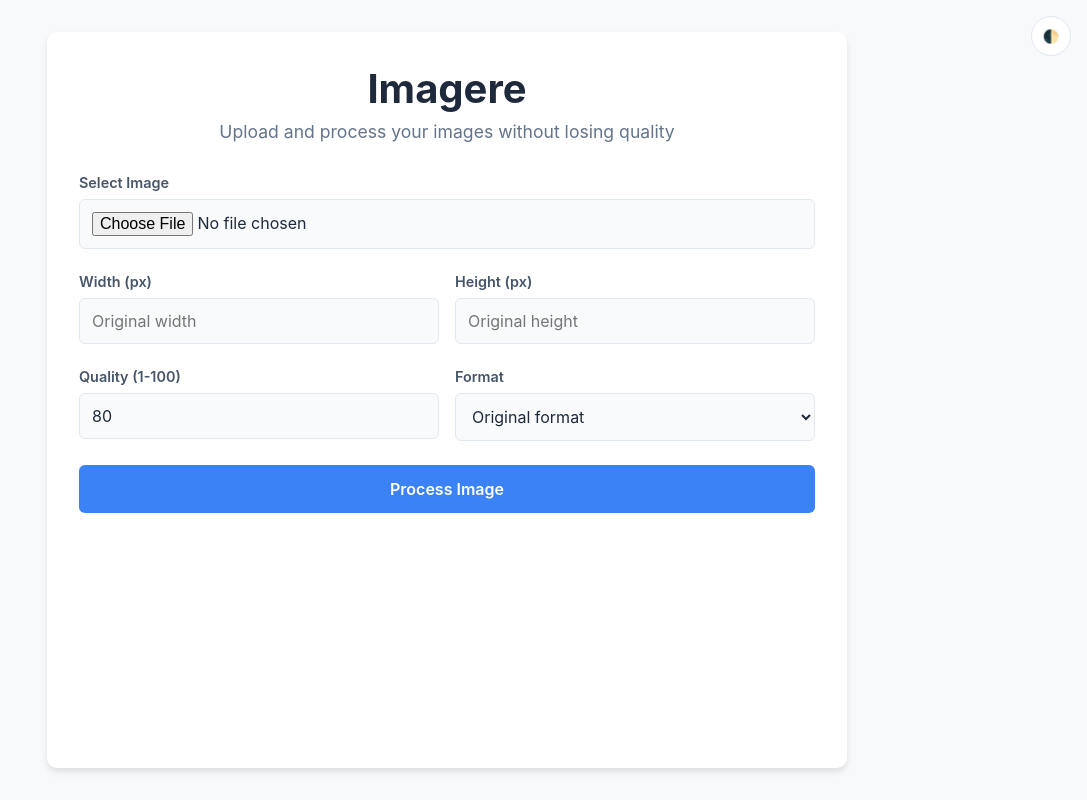
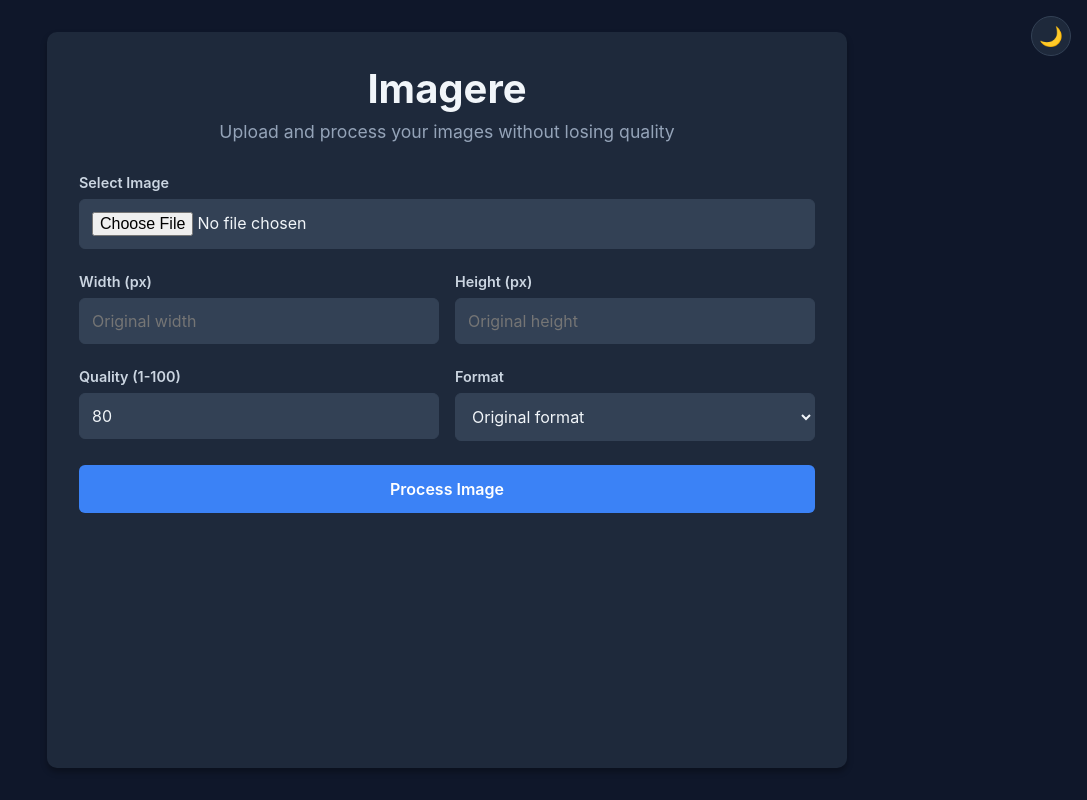
Before and after one commit to onurtaskirancom/imagere, a Next.js app: page / in a window 1280 px wide. Shown: the whole page, without its empty margins (193-1280 px from the left). Built offline with nearby package versions, Linux system fonts and the light colour scheme.

Commit message:
fix: dark mode issue

```diff
--- a/next.config.mjs
+++ b/next.config.mjs
@@ -1,17 +1,35 @@
 /** @type {import('next').NextConfig} */
 const nextConfig = {
-  api: {
-    bodyParser: {
-      sizeLimit: '10mb',
-    },
-    responseLimit: '10mb',
+  webpack: (config) => {
+    // Webpack konfigürasyonu - önemli: config mutlaka döndürülmeli
+    return config;
   },
+  // Server Actions için boyut limiti
   experimental: {
-    serverExternalPackages: ['sharp'],
     serverActions: {
-      bodySizeLimit: '10mb',
-    },
+      bodySizeLimit: '10mb'
+    }
+  },
+  // Sharp paketi için harici paket desteği
+  serverExternalPackages: ['sharp'],
+  // Image optimizasyonu için domain ayarları
+  images: {
+    domains: ['localhost'],
+  },
+  // API route'ları için boyut limitleri
+  async headers() {
+    return [
+      {
+        source: '/api/:path*',
+        headers: [
+          { key: 'Access-Control-Allow-Credentials', value: 'true' },
+          { key: 'Access-Control-Allow-Origin', value: '*' },
+          { key: 'Access-Control-Allow-Methods', value: 'GET,POST,OPTIONS' },
+        ],
+      },
+    ];
   },
 };
 
+// ESM formatında export
 export default nextConfig;
--- a/src/app/ThemeProvider.js
+++ /dev/null
@@ -1,60 +0,0 @@
-'use client';
-
-import { createContext, useContext, useEffect, useState } from 'react';
-
-const ThemeContext = createContext({
-  theme: 'system',
-  setTheme: () => null,
-});
-
-export const useTheme = () => useContext(ThemeContext);
-
-export default function ThemeProvider({ children }) {
-  const [theme, setTheme] = useState('system');
-  const [mounted, setMounted] = useState(false);
-
-  useEffect(() => {
-    setMounted(true);
-    const storedTheme = localStorage.getItem('theme') || 'system';
-    setTheme(storedTheme);
-  }, []);
-
-  useEffect(() => {
-    if (mounted) {
-      localStorage.setItem('theme', theme);
-
-      const root = document.documentElement;
-      if (theme === 'system') {
-        root.removeAttribute('data-theme');
-      } else {
-        root.setAttribute('data-theme', theme);
-      }
-    }
-  }, [theme, mounted]);
-
-  function toggleTheme() {
-    setTheme(prevTheme => {
-      if (prevTheme === 'light') return 'dark';
-      if (prevTheme === 'dark') return 'system';
-      return 'light';
-    });
-  }
-
-  return (
-    <ThemeContext.Provider value={{ theme, setTheme }}>
-      {children}
-      {mounted && (
-        <button
-          className="theme-toggle"
-          onClick={toggleTheme}
-          aria-label="Toggle theme"
-          title={`Current theme: ${theme}. Click to cycle through themes.`}
-        >
-          {theme === 'light' && '☀️'}
-          {theme === 'dark' && '🌙'}
-          {theme === 'system' && '🌓'}
-        </button>
-      )}
-    </ThemeContext.Provider>
-  );
-}
--- /dev/null
+++ b/src/app/components/ThemeToggle.js
@@ -0,0 +1,68 @@
+'use client';
+
+import { useEffect, useState } from 'react';
+
+export default function ThemeToggle() {
+  const [theme, setTheme] = useState('dark');
+  const [mounted, setMounted] = useState(false);
+  const [isToggling, setIsToggling] = useState(false);
+
+  // Only run on client
+  useEffect(() => {
+    setMounted(true);
+    // Initialize theme based on localStorage or default to dark
+    const savedTheme = localStorage.getItem('theme');
+
+    if (savedTheme) {
+      // Use saved theme if it exists
+      setTheme(savedTheme);
+    } else {
+      // Default to dark mode
+      const initialTheme = 'dark';
+      setTheme(initialTheme);
+      localStorage.setItem('theme', initialTheme);
+    }
+
+    // Apply initial theme
+    applyTheme(savedTheme || 'dark');
+  }, []);
+
+  // Apply theme changes
+  function applyTheme(newTheme) {
+    if (newTheme === 'dark') {
+      document.documentElement.setAttribute('data-theme', 'dark');
+    } else {
+      document.documentElement.setAttribute('data-theme', 'light');
+    }
+  }
+
+  function toggleTheme() {
+    if (isToggling) return;
+
+    setIsToggling(true);
+    const newTheme = theme === 'light' ? 'dark' : 'light';
+
+    setTheme(newTheme);
+    localStorage.setItem('theme', newTheme);
+    applyTheme(newTheme);
+
+    // Prevent double-click
+    setTimeout(() => {
+      setIsToggling(false);
+    }, 300);
+  }
+
+  // Don't render anything on server
+  if (!mounted) return null;
+
+  return (
+    <button
+      className="theme-toggle"
+      onClick={toggleTheme}
+      aria-label="Toggle theme"
+      title={`Current theme: ${theme}. Click to toggle.`}
+    >
+      {theme === 'light' ? '☀️' : '🌙'}
+    </button>
+  );
+}
--- a/src/app/globals.css
+++ b/src/app/globals.css
@@ -101,6 +101,9 @@ img {
   cursor: pointer;
   transition: all 0.2s ease;
   color: var(--text-primary);
+  font-size: 1.2rem;
+  padding: 0;
+  z-index: 100;
 }
 
 .theme-toggle:hover {
--- a/src/app/layout.js
+++ b/src/app/layout.js
@@ -1,6 +1,5 @@
 import { Geist, Geist_Mono } from "next/font/google";
 import "./globals.css";
-import ThemeProvider from "./ThemeProvider";
 
 const geistSans = Geist({
   variable: "--font-geist-sans",
@@ -22,9 +21,7 @@ export default function RootLayout({ children }) {
   return (
     <html lang="en">
       <body className={`${geistSans.variable} ${geistMono.variable}`}>
-        <ThemeProvider>
-          {children}
-        </ThemeProvider>
+        {children}
       </body>
     </html>
   );
--- a/src/app/page.js
+++ b/src/app/page.js
@@ -2,6 +2,7 @@
 
 import { useState, useRef } from 'react';
 import styles from './page.module.css';
+import ThemeToggle from './components/ThemeToggle';
 
 export default function Home() {
   const [processedImage, setProcessedImage] = useState(null);
@@ -95,6 +96,7 @@ export default function Home() {
   return (
     <main className={styles.main}>
       <div className={styles.container}>
+        <ThemeToggle />
         <h1 className={styles.title}>Imagere</h1>
         <p className={styles.description}>
           Upload and process your images without losing quality
```
